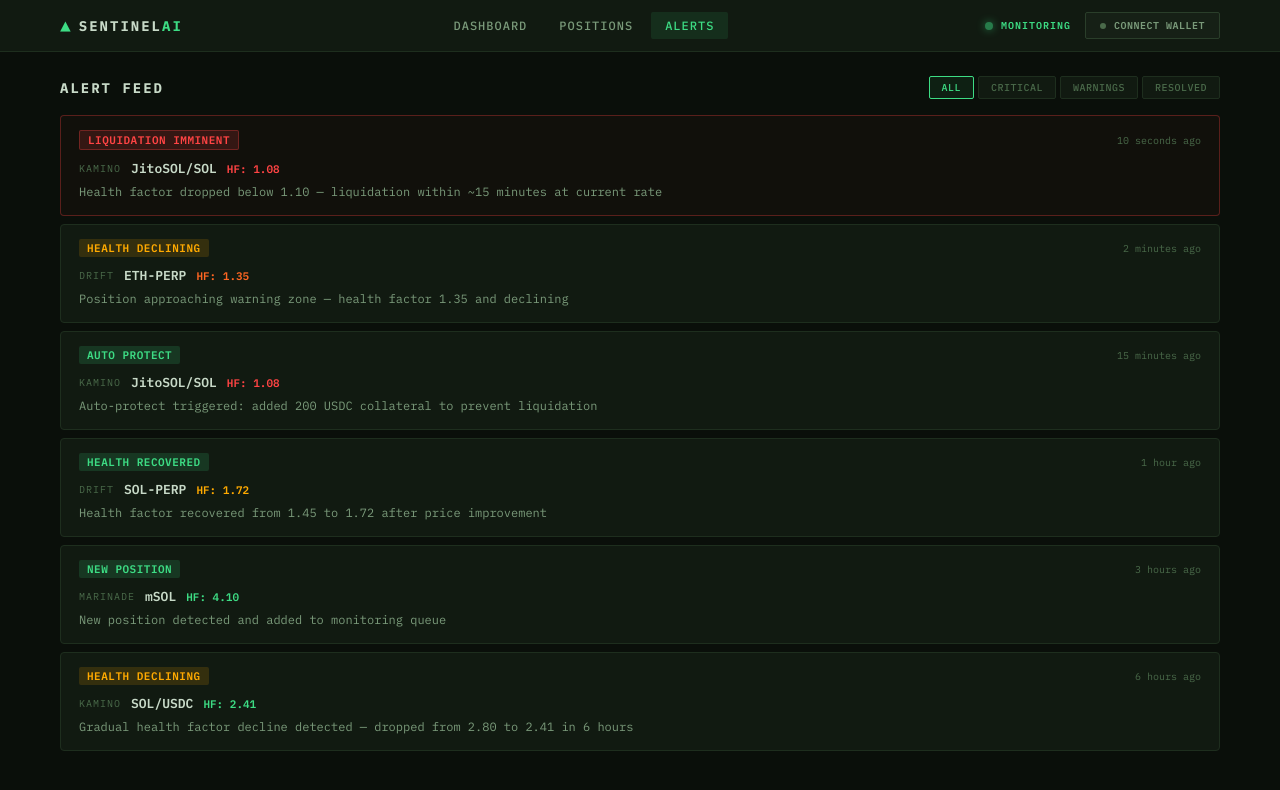
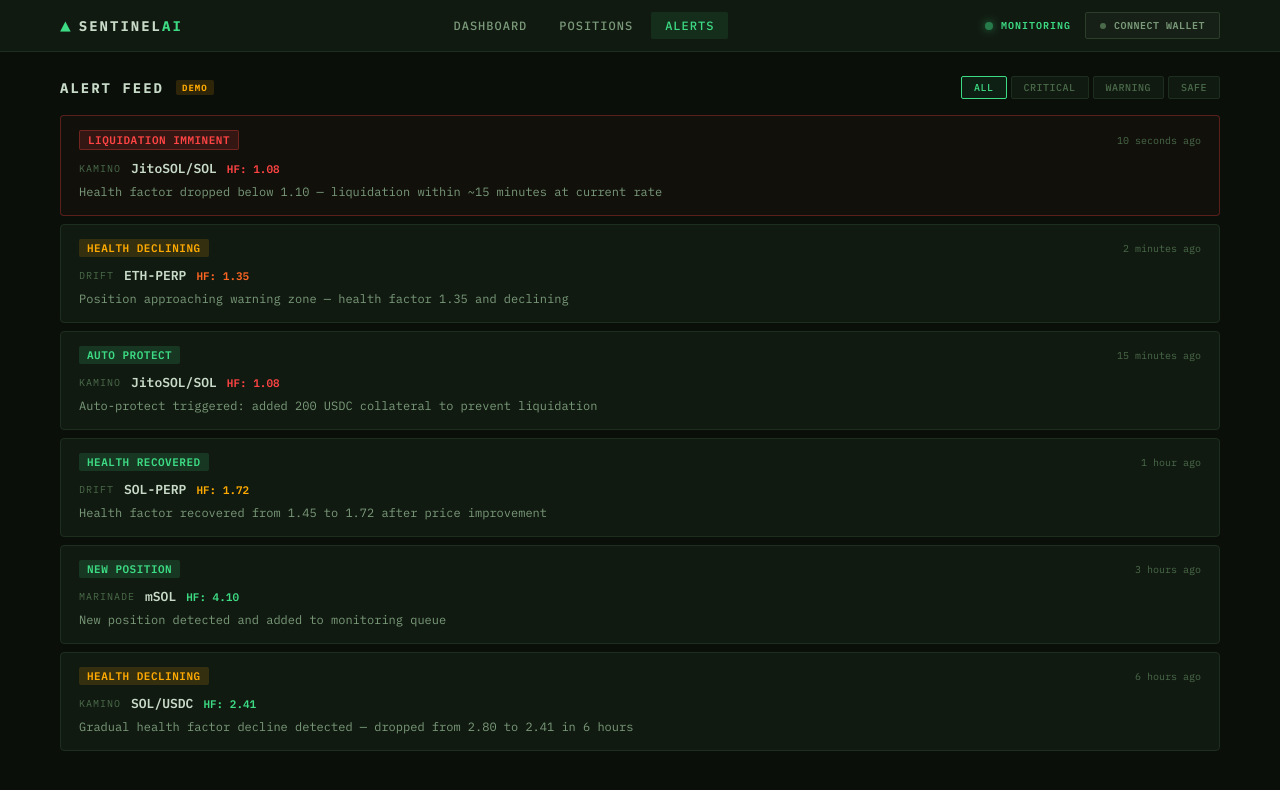
Before and after one commit to Sentaieloper/sentinel-ai, a SvelteKit app in the folder app/: page /alerts in a window 1280 px wide. Shown: the top 790 px of the page. Built offline with nearby package versions, Linux system fonts and the light colour scheme; no server answers.

Commit message:
Wire Dashboard To FastAPI With Live Data And Fallback

```diff
--- a/app/src/routes/+page.svelte
+++ b/app/src/routes/+page.svelte
@@ -1,4 +1,6 @@
 <script lang="ts">
+	import { onMount } from 'svelte';
+
 	type RiskLevel = 'Safe' | 'Warning' | 'Danger' | 'Critical';
 
 	interface Position {
@@ -21,18 +23,67 @@
 		severity: RiskLevel;
 	}
 
-	const demoPositions: Position[] = [
+	interface Stats {
+		totalCollateral: number;
+		totalDebt: number;
+		avgHealthFactor: number;
+		atRiskCount: number;
+	}
+
+	const fallbackPositions: Position[] = [
 		{ id: '1', protocol: 'Kamino', asset: 'SOL/USDC', healthFactor: 2.41, collateral: 12500, debt: 5180, riskLevel: 'Safe', lastChecked: '2m ago' },
 		{ id: '2', protocol: 'Drift', asset: 'ETH-PERP', healthFactor: 1.35, collateral: 8200, debt: 6074, riskLevel: 'Warning', lastChecked: '45s ago' },
 		{ id: '3', protocol: 'Marinade', asset: 'mSOL', healthFactor: 4.10, collateral: 25000, debt: 6097, riskLevel: 'Safe', lastChecked: '1m ago' },
 		{ id: '4', protocol: 'Kamino', asset: 'JitoSOL/SOL', healthFactor: 1.08, collateral: 3400, debt: 3148, riskLevel: 'Critical', lastChecked: '10s ago' },
 	];
 
-	const recentAlerts: AlertItem[] = [
+	const fallbackAlerts: AlertItem[] = [
 		{ id: 'a1', type: 'CRITICAL', protocol: 'Kamino', message: 'JitoSOL/SOL health factor below 1.10 — liquidation imminent', timestamp: '10s ago', severity: 'Critical' },
 		{ id: 'a2', type: 'WARNING', protocol: 'Drift', message: 'ETH-PERP position approaching warning zone (HF: 1.35)', timestamp: '2m ago', severity: 'Warning' },
 		{ id: 'a3', type: 'PROTECTED', protocol: 'Kamino', message: 'Auto-protect triggered: added 200 USDC collateral', timestamp: '15m ago', severity: 'Safe' },
 	];
+
+	let positions: Position[] = fallbackPositions;
+	let recentAlerts: AlertItem[] = fallbackAlerts;
+	let dataSource: 'LIVE' | 'DEMO' = 'DEMO';
+
+	let totalCollateral = 0;
+	let totalDebt = 0;
+	let avgHealth = 0;
+	let criticalCount = 0;
+
+	function computeStats(posData: Position[]) {
+		totalCollateral = posData.reduce((s, p) => s + p.collateral, 0);
+		totalDebt = posData.reduce((s, p) => s + p.debt, 0);
+		avgHealth = posData.reduce((s, p) => s + p.healthFactor, 0) / posData.length;
+		criticalCount = posData.filter(p => p.riskLevel === 'Critical' || p.riskLevel === 'Danger').length;
+	}
+
+	computeStats(positions);
+
+	onMount(async () => {
+		try {
+			const [statsRes, posRes, alertsRes] = await Promise.all([
+				fetch('/api/stats'),
+				fetch('/api/positions'),
+				fetch('/api/alerts'),
+			]);
+
+			if (statsRes.ok && posRes.ok && alertsRes.ok) {
+				const statsData: Stats = await statsRes.json();
+				positions = await posRes.json();
+				recentAlerts = (await alertsRes.json()).slice(0, 3);
+				dataSource = 'LIVE';
+
+				totalCollateral = statsData.totalCollateral;
+				totalDebt = statsData.totalDebt;
+				avgHealth = statsData.avgHealthFactor;
+				criticalCount = statsData.atRiskCount;
+			}
+		} catch {
+			// API unavailable — keep fallback data
+		}
+	});
 
 	function riskClass(level: RiskLevel): string {
 		return `badge-${level.toLowerCase()}`;
@@ -48,11 +99,6 @@
 	function gaugeWidth(hf: number): number {
 		return Math.min(Math.max((hf / 4) * 100, 5), 100);
 	}
-
-	const totalCollateral = demoPositions.reduce((s, p) => s + p.collateral, 0);
-	const totalDebt = demoPositions.reduce((s, p) => s + p.debt, 0);
-	const avgHealth = demoPositions.reduce((s, p) => s + p.healthFactor, 0) / demoPositions.length;
-	const criticalCount = demoPositions.filter(p => p.riskLevel === 'Critical' || p.riskLevel === 'Danger').length;
 </script>
 
 <div class="dashboard">
@@ -79,10 +125,13 @@
 	<!-- Positions Grid -->
 	<div class="section-header">
 		<h2>MONITORED POSITIONS</h2>
-		<span class="count">{demoPositions.length} active</span>
+		<div class="section-meta">
+			<span class="data-badge" class:live={dataSource === 'LIVE'}>{dataSource}</span>
+			<span class="count">{positions.length} active</span>
+		</div>
 	</div>
 	<div class="positions-grid">
-		{#each demoPositions as pos}
+		{#each positions as pos}
 			<div class="position-card panel">
 				<div class="pos-header">
 					<div>
@@ -182,9 +231,30 @@
 		letter-spacing: 1.5px;
 	}
 
+	.section-meta {
+		display: flex;
+		align-items: center;
+		gap: 10px;
+	}
+
 	.count {
 		font-size: 11px;
 		color: var(--text-dim);
+	}
+
+	.data-badge {
+		font-size: 9px;
+		font-weight: 700;
+		letter-spacing: 1px;
+		padding: 2px 6px;
+		border-radius: 2px;
+		background: rgba(255, 170, 0, 0.15);
+		color: var(--warning);
+	}
+
+	.data-badge.live {
+		background: rgba(61, 220, 132, 0.15);
+		color: var(--safe);
 	}
 
 	.view-all {
--- a/app/src/routes/alerts/+page.svelte
+++ b/app/src/routes/alerts/+page.svelte
@@ -1,4 +1,6 @@
 <script lang="ts">
+	import { onMount } from 'svelte';
+
 	type Severity = 'Safe' | 'Warning' | 'Danger' | 'Critical';
 
 	interface Alert {
@@ -12,7 +14,7 @@
 		severity: Severity;
 	}
 
-	const alerts: Alert[] = [
+	const fallbackAlerts: Alert[] = [
 		{ id: 'a1', type: 'LIQUIDATION_IMMINENT', protocol: 'Kamino', position: 'JitoSOL/SOL', message: 'Health factor dropped below 1.10 — liquidation within ~15 minutes at current rate', healthFactor: 1.08, timestamp: '10 seconds ago', severity: 'Critical' },
 		{ id: 'a2', type: 'HEALTH_DECLINING', protocol: 'Drift', position: 'ETH-PERP', message: 'Position approaching warning zone — health factor 1.35 and declining', healthFactor: 1.35, timestamp: '2 minutes ago', severity: 'Warning' },
 		{ id: 'a3', type: 'AUTO_PROTECT', protocol: 'Kamino', position: 'JitoSOL/SOL', message: 'Auto-protect triggered: added 200 USDC collateral to prevent liquidation', healthFactor: 1.08, timestamp: '15 minutes ago', severity: 'Safe' },
@@ -21,6 +23,32 @@
 		{ id: 'a6', type: 'HEALTH_DECLINING', protocol: 'Kamino', position: 'SOL/USDC', message: 'Gradual health factor decline detected — dropped from 2.80 to 2.41 in 6 hours', healthFactor: 2.41, timestamp: '6 hours ago', severity: 'Warning' },
 	];
 
+	let allAlerts: Alert[] = fallbackAlerts;
+	let dataSource: 'LIVE' | 'DEMO' = 'DEMO';
+	let activeFilter: string = 'All';
+
+	const filterOptions = ['All', 'Critical', 'Warning', 'Safe'];
+
+	$: filteredAlerts = activeFilter === 'All'
+		? allAlerts
+		: allAlerts.filter(a => a.severity === activeFilter);
+
+	onMount(async () => {
+		try {
+			const res = await fetch('/api/alerts');
+			if (res.ok) {
+				allAlerts = await res.json();
+				dataSource = 'LIVE';
+			}
+		} catch {
+			// API unavailable — keep fallback data
+		}
+	});
+
+	function setFilter(filter: string) {
+		activeFilter = filter;
+	}
+
 	function severityClass(s: Severity): string {
 		return `badge-${s.toLowerCase()}`;
 	}
@@ -28,17 +56,25 @@
 
 <div class="alerts-page">
 	<div class="page-header">
-		<h1>ALERT FEED</h1>
+		<div class="header-left">
+			<h1>ALERT FEED</h1>
+			<span class="data-badge" class:live={dataSource === 'LIVE'}>{dataSource}</span>
+		</div>
 		<div class="filter-row">
-			<button class="filter-btn active">All</button>
-			<button class="filter-btn">Critical</button>
-			<button class="filter-btn">Warnings</button>
-			<button class="filter-btn">Resolved</button>
+			{#each filterOptions as opt}
+				<button
+					class="filter-btn"
+					class:active={activeFilter === opt}
+					on:click={() => setFilter(opt)}
+				>
+					{opt}
+				</button>
+			{/each}
 		</div>
 	</div>
 
 	<div class="alert-feed">
-		{#each alerts as alert}
+		{#each filteredAlerts as alert}
 			<div class="alert-card panel" class:critical-border={alert.severity === 'Critical'}>
 				<div class="alert-top">
 					<span class="badge {severityClass(alert.severity)}">{alert.type.replace(/_/g, ' ')}</span>
@@ -54,6 +90,10 @@
 					</div>
 					<p class="alert-msg">{alert.message}</p>
 				</div>
+			</div>
+		{:else}
+			<div class="no-alerts panel">
+				<span>No alerts matching filter "{activeFilter}"</span>
 			</div>
 		{/each}
 	</div>
@@ -72,10 +112,31 @@
 		align-items: center;
 	}
 
+	.header-left {
+		display: flex;
+		align-items: center;
+		gap: 12px;
+	}
+
 	.page-header h1 {
 		font-size: 14px;
 		font-weight: 700;
 		letter-spacing: 2px;
+	}
+
+	.data-badge {
+		font-size: 9px;
+		font-weight: 700;
+		letter-spacing: 1px;
+		padding: 2px 6px;
+		border-radius: 2px;
+		background: rgba(255, 170, 0, 0.15);
+		color: var(--warning);
+	}
+
+	.data-badge.live {
+		background: rgba(61, 220, 132, 0.15);
+		color: var(--safe);
 	}
 
 	.filter-row {
@@ -171,4 +232,11 @@
 		color: var(--text-secondary);
 		line-height: 1.5;
 	}
+
+	.no-alerts {
+		padding: 24px;
+		text-align: center;
+		font-size: 12px;
+		color: var(--text-dim);
+	}
 </style>
--- a/app/src/routes/positions/+page.svelte
+++ b/app/src/routes/positions/+page.svelte
@@ -1,7 +1,10 @@
 <script lang="ts">
+	import { onMount } from 'svelte';
+
 	type RiskLevel = 'Safe' | 'Warning' | 'Danger' | 'Critical';
 
 	interface Position {
+		id: string;
 		protocol: string;
 		asset: string;
 		healthFactor: number;
@@ -13,13 +16,28 @@
 		lastChecked: string;
 	}
 
-	const positions: Position[] = [
-		{ protocol: 'Kamino', asset: 'SOL/USDC', healthFactor: 2.41, liquidationPrice: 68.20, collateral: 12500, debt: 5180, riskLevel: 'Safe', autoProtect: true, lastChecked: '2m ago' },
-		{ protocol: 'Drift', asset: 'ETH-PERP', healthFactor: 1.35, liquidationPrice: 2180.50, collateral: 8200, debt: 6074, riskLevel: 'Warning', autoProtect: false, lastChecked: '45s ago' },
-		{ protocol: 'Marinade', asset: 'mSOL', healthFactor: 4.10, liquidationPrice: 32.10, collateral: 25000, debt: 6097, riskLevel: 'Safe', autoProtect: true, lastChecked: '1m ago' },
-		{ protocol: 'Kamino', asset: 'JitoSOL/SOL', healthFactor: 1.08, liquidationPrice: 142.80, collateral: 3400, debt: 3148, riskLevel: 'Critical', autoProtect: true, lastChecked: '10s ago' },
-		{ protocol: 'Drift', asset: 'SOL-PERP', healthFactor: 1.72, liquidationPrice: 95.40, collateral: 6800, debt: 3953, riskLevel: 'Warning', autoProtect: false, lastChecked: '30s ago' },
+	const fallbackPositions: Position[] = [
+		{ id: 'p1', protocol: 'Kamino', asset: 'SOL/USDC', healthFactor: 2.41, liquidationPrice: 68.20, collateral: 12500, debt: 5180, riskLevel: 'Safe', autoProtect: true, lastChecked: '2m ago' },
+		{ id: 'p2', protocol: 'Drift', asset: 'ETH-PERP', healthFactor: 1.35, liquidationPrice: 2180.50, collateral: 8200, debt: 6074, riskLevel: 'Warning', autoProtect: false, lastChecked: '45s ago' },
+		{ id: 'p3', protocol: 'Marinade', asset: 'mSOL', healthFactor: 4.10, liquidationPrice: 32.10, collateral: 25000, debt: 6097, riskLevel: 'Safe', autoProtect: true, lastChecked: '1m ago' },
+		{ id: 'p4', protocol: 'Kamino', asset: 'JitoSOL/SOL', healthFactor: 1.08, liquidationPrice: 142.80, collateral: 3400, debt: 3148, riskLevel: 'Critical', autoProtect: true, lastChecked: '10s ago' },
+		{ id: 'p5', protocol: 'Drift', asset: 'SOL-PERP', healthFactor: 1.72, liquidationPrice: 95.40, collateral: 6800, debt: 3953, riskLevel: 'Warning', autoProtect: false, lastChecked: '30s ago' },
 	];
+
+	let positions: Position[] = fallbackPositions;
+	let dataSource: 'LIVE' | 'DEMO' = 'DEMO';
+
+	onMount(async () => {
+		try {
+			const res = await fetch('/api/positions');
+			if (res.ok) {
+				positions = await res.json();
+				dataSource = 'LIVE';
+			}
+		} catch {
+			// API unavailable — keep fallback data
+		}
+	});
 
 	function riskClass(level: RiskLevel): string {
 		return `badge-${level.toLowerCase()}`;
@@ -36,7 +54,10 @@
 <div class="positions-page">
 	<div class="page-header">
 		<h1>POSITION MONITOR</h1>
-		<span class="subtitle">{positions.length} positions tracked across {new Set(positions.map(p => p.protocol)).size} protocols</span>
+		<div class="header-meta">
+			<span class="data-badge" class:live={dataSource === 'LIVE'}>{dataSource}</span>
+			<span class="subtitle">{positions.length} positions tracked across {new Set(positions.map(p => p.protocol)).size} protocols</span>
+		</div>
 	</div>
 
 	<div class="table-wrap panel">
@@ -97,11 +118,31 @@
 		color: var(--text-primary);
 	}
 
+	.header-meta {
+		display: flex;
+		align-items: center;
+		gap: 10px;
+		margin-top: 4px;
+	}
+
 	.subtitle {
 		font-size: 11px;
 		color: var(--text-dim);
-		display: block;
-		margin-top: 4px;
+	}
+
+	.data-badge {
+		font-size: 9px;
+		font-weight: 700;
+		letter-spacing: 1px;
+		padding: 2px 6px;
+		border-radius: 2px;
+		background: rgba(255, 170, 0, 0.15);
+		color: var(--warning);
+	}
+
+	.data-badge.live {
+		background: rgba(61, 220, 132, 0.15);
+		color: var(--safe);
 	}
 
 	.table-wrap {
--- a/app/vite.config.ts
+++ b/app/vite.config.ts
@@ -3,5 +3,13 @@ import { defineConfig } from 'vite';
 
 export default defineConfig({
 	plugins: [sveltekit()],
-	server: { port: 5176 }
+	server: {
+		port: 5176,
+		proxy: {
+			'/api': {
+				target: 'http://localhost:8001',
+				changeOrigin: true,
+			}
+		}
+	}
 });
```
